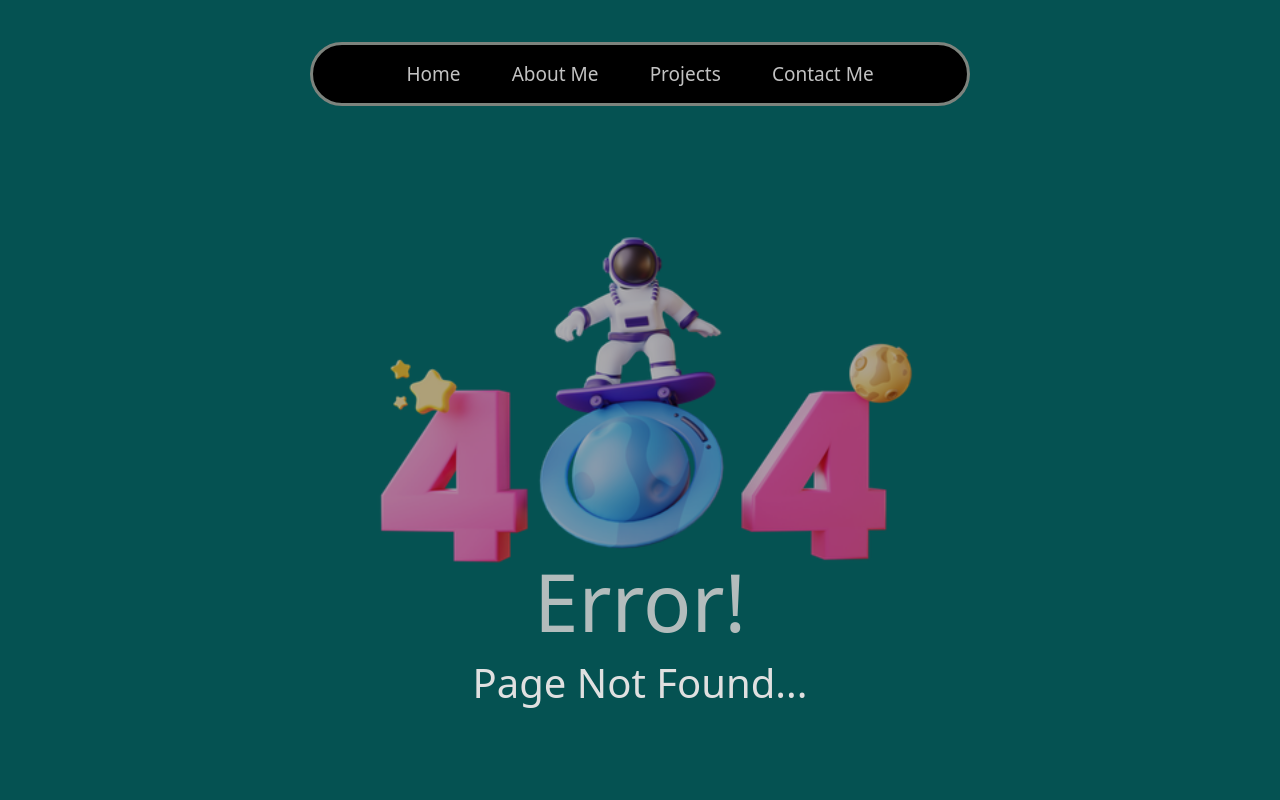
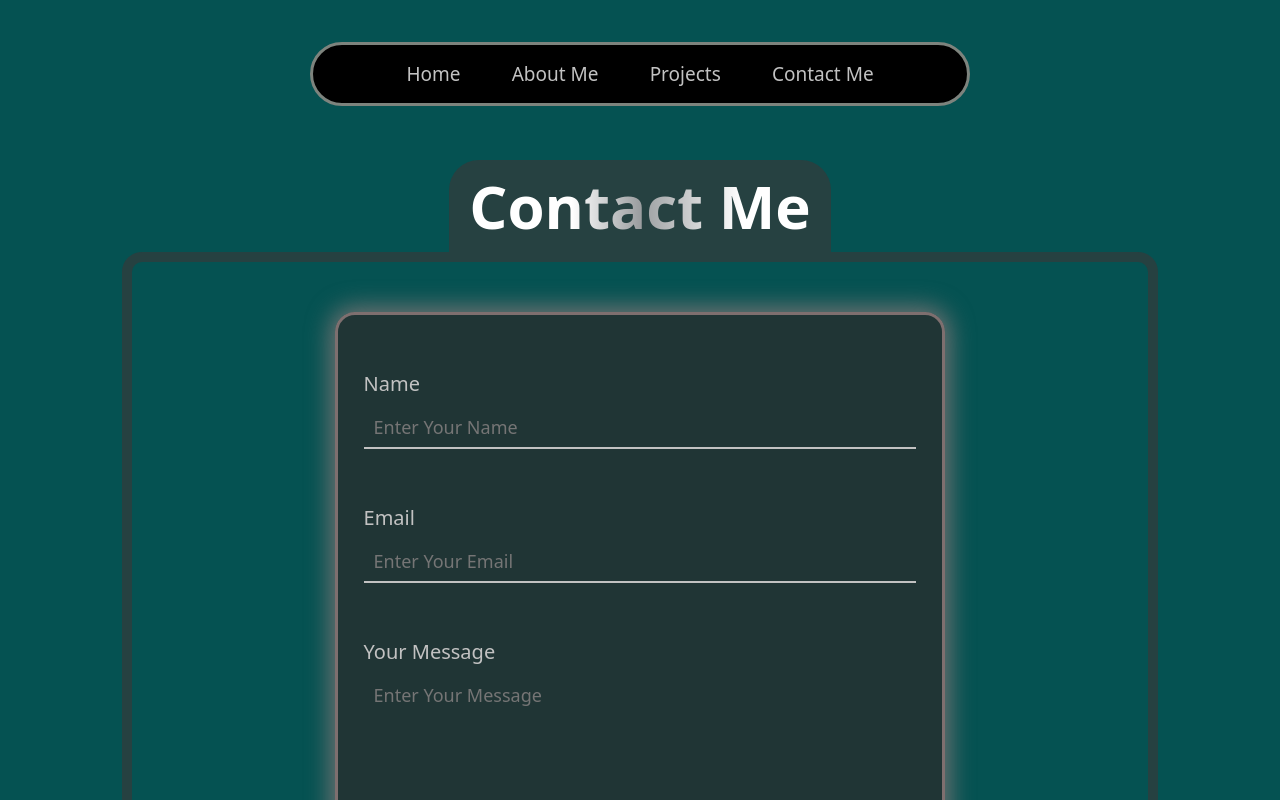
Before and after one commit to JrRahul18/my-portfolio, a Next.js app: page /contact-me in a window 1280 px wide. Before the commit this address had no page. Shown: the top 800 px of the page. Built offline with nearby package versions, Linux system fonts and the light colour scheme.

Commit message:
new2  commit

```diff
--- /dev/null
+++ b/src/app/contact-me/contactMe.module.css
@@ -0,0 +1,155 @@
+.outerContainer {
+  width: 90%;
+  /* border: 2px solid gray; */
+  box-sizing: border-box;
+  display: flex;
+  flex-direction: column;
+  align-items: center;
+  margin: 0 auto;
+  margin-bottom: 20px;
+  .headingContainer {
+    /* width: 80%; */
+    /* border: 2px solid green; */
+    margin-top: 20vh;
+
+    background-color: var(--container-border-color);
+    padding: 5px 20px;
+    border-top-left-radius: 30px;
+    border-top-right-radius: 30px;
+    .heading {
+      font-size: 60px;
+      font-family: var(--font-family-1);
+      font-weight: 700;
+      background: -webkit-linear-gradient(
+        0deg,
+        #ffffff 30%,
+        #9b9ea0 50%,
+        rgb(255, 255, 255) 80%
+      );
+      background-clip: text;
+      -webkit-text-fill-color: transparent;
+      text-align: center;
+    }
+  }
+  .contactContainer {
+    width: 90%;
+    display: flex;
+    align-items: center;
+    justify-content: center;
+    /* border: 2px solid ghostwhite; */
+    border: 10px solid var(--container-border-color);
+    border-radius: 20px;
+    margin-bottom: 100px;
+    .formBox {
+      width: 60%;
+      display: flex;
+      flex-direction: column;
+      align-items: center;
+      border: 3px solid rgb(126, 111, 111);
+      border-radius: 20px;
+      /* margin: 5px; */
+      margin: 50px 0;
+      padding: 30px 2vw;
+      background-color: rgba(44, 43, 43, 0.719);
+      animation: glow 1s infinite alternate;
+
+      .nameBox,
+      .emailBox,
+      .messageBox {
+        display: flex;
+        flex-direction: column;
+        /* border: 2px solid greenyellow; */
+        margin: 25px 0;
+        width: 100%;
+
+        .nameLabel,
+        .emailLabel,
+        .messageLabel {
+          font-size: 20px;
+          margin-bottom: 10px;
+          color: var(--text-color-2);
+          font-weight: 500;
+        }
+        .nameInput,
+        .emailInput,
+        .messageInput {
+          font-size: 18px;
+          padding: 8px 10px;
+          width: 100%;
+          background-color: transparent;
+          outline: none;
+          border: none;
+          border-bottom: 2px solid var(--text-color-2);
+          margin-bottom: 5px;
+          color: var(--text-color-1);
+          resize: none;
+        }
+
+        .nameInput:-webkit-autofill,
+        .emailInput:-webkit-autofill {
+          -webkit-box-shadow: 0 0 0 1000px rgb(44, 43, 43) inset !important;
+          -webkit-text-fill-color: white !important;
+        }
+
+        .errorBox {
+          font-size: 16px;
+          color: rgb(255, 96, 96);
+          font-weight: 600;
+        }
+      }
+
+      .buttonBox {
+        width: 100%;
+        /* border: 2px solid gray; */
+        text-align: center;
+        .myBtn {
+          font-size: 18px;
+          padding: 15px 20px;
+          border-radius: 30px;
+          border: none;
+          background-color: var(--header-background);
+          color: var(--text-color-1);
+          cursor: pointer;
+        }
+      }
+    }
+  }
+}
+
+@keyframes glow {
+    from {
+      /* box-shadow: 0 0 5px #6e6e6e, 0 0 5px #6e6e6e, 0 0 10px #6e6e6e; */
+      box-shadow: 0 0 10px 5px rgb(85, 85, 85);
+    }
+    to {
+      /* box-shadow: 0 0 15px #6e6e6e, 0 0 15px #6e6e6e, 0 0 25px #6e6e6e; */
+      box-shadow: 0 0 30px 5px gray;
+
+    }
+  }
+
+@media screen and (max-width: 800px) {
+  .outerContainer {
+    .headingContainer {
+      .heading {
+        font-size: 45px;
+      }
+    }
+    .contactContainer {
+      padding: 30px 0;
+      .formBox {
+        width: 98%;
+        margin: 0;
+        padding: 30px 0;
+        .nameBox,
+        .emailBox,
+        .messageBox {
+          width: 90%;
+        }
+        .buttonBox {
+          width: 90%;
+        }
+      }
+    }
+  }
+}
--- /dev/null
+++ b/src/app/contact-me/page.jsx
@@ -0,0 +1,141 @@
+"use client";
+import React, { useRef, useState } from "react";
+import styles from "./contactMe.module.css";
+
+const Contact = () => {
+  const initialInputValue = {
+    user_name: "",
+    user_email: "",
+    user_message: "",
+  };
+  const formRef = useRef();
+  const [formState, setFormState] = useState(initialInputValue);
+  const [formErrors, setFormErrors] = useState({});
+
+  const inputChangeHandler = (event) => {
+    setFormState({ ...formState, [event.target.name]: event.target.value });
+    // console.log(formState);
+  };
+
+  const formSubmitHandler = (event) => {
+    event.preventDefault();
+    let getFormErrors = formValidation();
+    setFormErrors(getFormErrors);
+    // console.log("Form Errors: ", getFormErrors);
+    // console.log("Form State: ", formState);
+    // console.log("FOrmRef.current: ", formRef.current);
+    if (Object.keys(getFormErrors).length === 0) {
+      const mailBody = `<h2>Message Recieved from ${formState.user_email}</h2>
+                        <br>
+                        <h3>Name: </h3> <p>${formState.user_name}</p>
+                        <h3>Email: </h3> <p>${formState.user_email}</p>
+                        <h3>Message: </h3>  <p>${formState.user_message}</p>
+                        <br>
+                        Have a good day!`;
+
+      const mailTemplate = {
+        SecureToken: 'a6799529-8fd9-46b8-893f-f87008567ceb',
+        To: "rahuljeena16@gmail.com",
+        From: "rahuljeenaworkspace@gmail.com",
+        Subject: `New message from ${formState.user_email}`,
+        Body: mailBody,
+      };
+
+      if (window.Email) {
+        window.Email.send(mailTemplate)
+          .then((message) => alert(message))
+          .then(setFormState(initialInputValue));
+      } else {
+        alert("Unable to Send");
+      }
+    }
+  };
+
+  const formValidation = () => {
+    const errors = {};
+    const regex = /^[a-zA-Z0-9._-]+@[a-zA-Z0-9.-]+\.[a-zA-Z]{2,4}$/;
+    if (formState.user_name.trim() === "") {
+      errors.user_name = "Username is Required! ";
+    }
+    if (formState.user_email.trim() === "") {
+      errors.user_email = "Email is Required! ";
+    }
+    if (!regex.test(formState.user_email)) {
+      errors.user_email = "Invalid Email Format! ";
+    }
+    if (formState.user_message.trim() === "") {
+      errors.user_message = "Message is Required! ";
+    }
+    return errors;
+  };
+  return (
+    <div className={styles.outerContainer}>
+      <div className={styles.headingContainer}>
+        <h1 className={styles.heading}>Contact Me</h1>
+      </div>
+      <div className={styles.contactContainer}>
+        <form
+          ref={formRef}
+          action=""
+          className={styles.formBox}
+          onSubmit={formSubmitHandler}
+        >
+          <div className={styles.nameBox}>
+            <label htmlFor="" className={styles.nameLabel}>
+              Name
+            </label>
+            <input
+              name="user_name"
+              value={formState.user_name}
+              onChange={inputChangeHandler}
+              className={styles.nameInput}
+              type="text"
+              placeholder="Enter Your Name"
+            />
+            <div className={styles.errorBox}>
+              <p>{formErrors.user_name}</p>
+            </div>
+          </div>
+          <div className={styles.emailBox}>
+            <label htmlFor="" className={styles.emailLabel}>
+              Email
+            </label>
+            <input
+              name="user_email"
+              value={formState.user_email}
+              onChange={inputChangeHandler}
+              className={styles.emailInput}
+              type="email"
+              placeholder="Enter Your Email"
+            />
+            <div className={styles.errorBox}>
+              <p>{formErrors.user_email}</p>
+            </div>
+          </div>
+          <div className={styles.messageBox}>
+            <label htmlFor="" className={styles.messageLabel}>
+              Your Message
+            </label>
+            <textarea
+              name="user_message"
+              value={formState.user_message}
+              onChange={inputChangeHandler}
+              className={styles.messageInput}
+              placeholder="Enter Your Message"
+              id=""
+              rows="6"
+            ></textarea>
+            <div className={styles.errorBox}>
+              <p>{formErrors.user_message}</p>
+            </div>
+          </div>
+          <div className={styles.buttonBox}>
+            <button className={styles.myBtn}> Send Message</button>
+          </div>
+        </form>
+      </div>
+    </div>
+  );
+};
+
+export default Contact;
```
